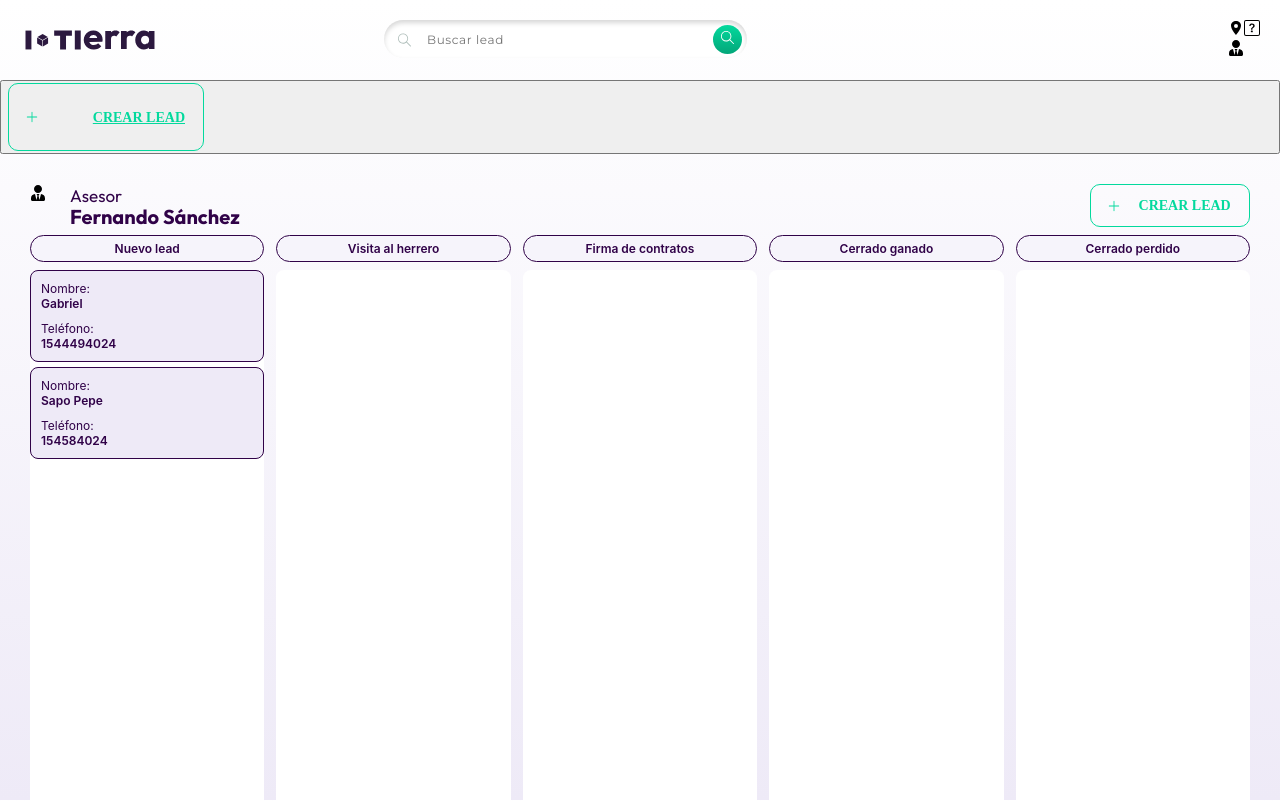
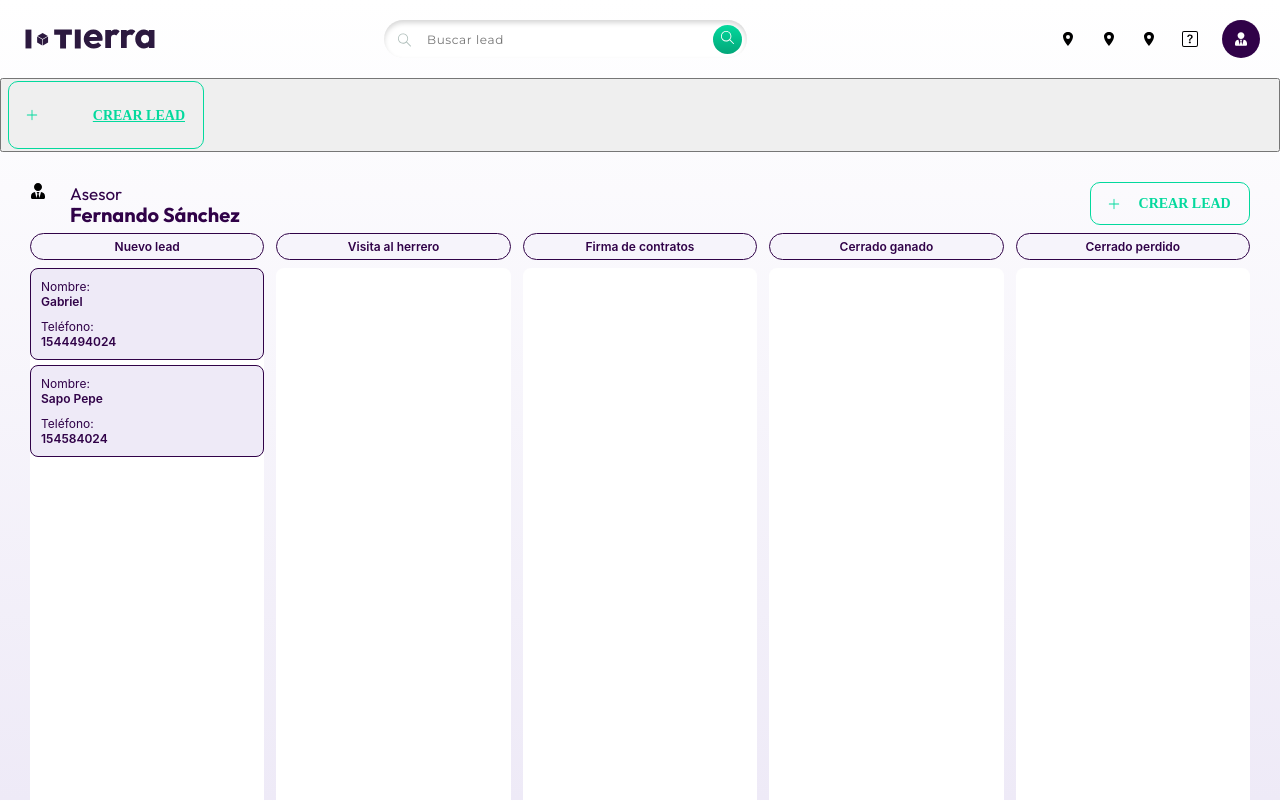
Before and after one commit to gabrgoli/ITERRA, a React (Create React App) app: page / in a window 1280 px wide. Shown: the top 802 px of the page. Built offline with nearby package versions, Linux system fonts and the light colour scheme.

Commit message:
iconos de la nav bar mejoras

```diff
--- a/src/components/NavBar/NavBar.css
+++ b/src/components/NavBar/NavBar.css
@@ -18,3 +18,23 @@
     right: 0;
     bottom: 0;
 }
+
+.NavBar-Icons{
+    min-width: 200px;
+    display: flex;
+    justify-content: space-between;
+    align-items: center;
+}
+
+.NavBar-Icons div{
+    background-color: var(--color1);
+    border-radius: 50%;
+    color: white;
+    width: 12px;
+    height: 12px;
+    display: flex;
+    justify-content: center;
+    align-items: center;
+    padding: 13px;
+
+}
--- a/src/components/NavBar/NavBar.jsx
+++ b/src/components/NavBar/NavBar.jsx
@@ -9,7 +9,9 @@
     <div className='NavBar'>
         <img src="logo.svg" alt="itierra" />
         <div className='NavBar-SearchBar'><SearchBar/></div>
-        <div>
+        <div className='NavBar-Icons'>
+          <IoLocationSharp/>
+          <IoLocationSharp/>
           <IoLocationSharp/>
           <BsQuestionSquare/>
           <div><FaUserTie/></div>
```
